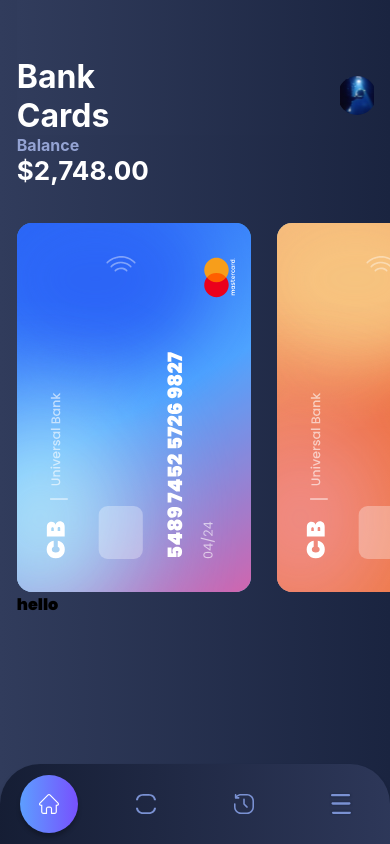
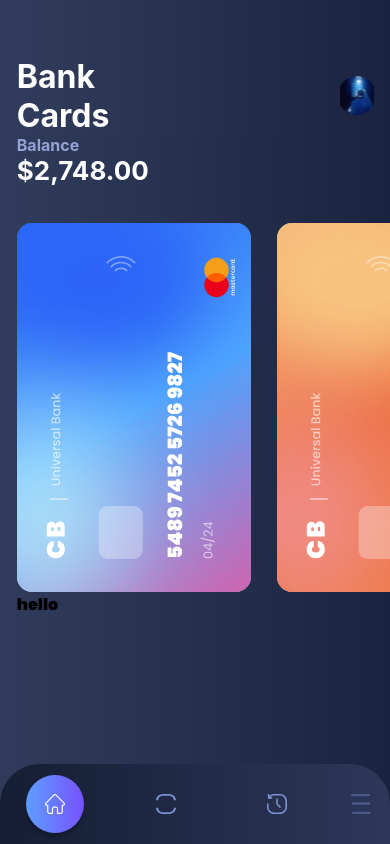
Before and after one commit to kharbanda-jagrat25/money-manager, a React Native app: screen / in a window 390 px wide. Built offline with nearby package versions, Linux system fonts and the light colour scheme.

Commit message:
handled unclickable tabs in navbar

```diff
--- a/AppNavigator.js
+++ b/AppNavigator.js
@@ -1,7 +1,7 @@
 import React from 'react';
 import { NavigationContainer } from '@react-navigation/native';
 import { createBottomTabNavigator } from '@react-navigation/bottom-tabs';
-import { StyleSheet } from 'react-native';
+import { StyleSheet, TouchableOpacity, View } from 'react-native';
 import { LinearGradient } from 'expo-linear-gradient';
 
 import Home from './screens/Home';
@@ -33,6 +33,9 @@ const styles = StyleSheet.create({
         width: "35%",
         height: "35%",
     },
+    unclickableContainer: {
+        marginTop: 11
+    }
 });
 
 const TabIcon = ({ focused, icon, alt }) => (
@@ -48,13 +51,39 @@ const TabIcon = ({ focused, icon, alt }) => (
         >
             <img style={styles.activeTabIcon} src={icon} alt={alt} />
         </LinearGradient>) : <img src={icon} alt={alt} />
+);
 
-
-
-
-)
+const UnclickableTabButton = ({ tab }) => (
+    <TouchableOpacity onPress={() => {}} style={{ opacity: 0.4 }}>
+        <View pointerEvents="none" style={styles.unclickableContainer}>
+            <img src={tab.icon} alt={tab.name} />
+        </View>
+    </TouchableOpacity>
+);
 
 const AppNavigator = () => {
+    const tabs = [
+        {
+            name: "Home",
+            icon: HomeIcon,
+            component: Home
+        },
+        {
+            name: "Catalogue",
+            icon: CatalogIcon,
+            component: Catalogue
+        },
+        {
+            name: "History",
+            icon: HistoryIcon,
+            component: History
+        },
+        {
+            name: "Menu",
+            icon: MenuIcon
+        }
+    ];
+
     return (
         <NavigationContainer>
             <Tab.Navigator
@@ -83,23 +112,22 @@ const AppNavigator = () => {
                     }
 
 
-                }}>
-                <Tab.Screen name="Home" component={Home} options={{
-                    headerShown: false,
-                    tabBarIcon: ({ focused }) => <TabIcon focused={focused} icon={HomeIcon} alt="Home" />,
-                }} />
-                <Tab.Screen name="Catalogue" component={Catalogue} options={{
-                    headerShown: false,
-                    tabBarIcon: ({ focused }) => <TabIcon focused={focused} icon={CatalogIcon} alt="Catalog" />,
-                }} />
-                <Tab.Screen name="History" component={History} options={{
-                    headerShown: false,
-                    tabBarIcon: ({ focused }) => <TabIcon focused={focused} icon={HistoryIcon} alt="History" />,
-                }} />
-                <Tab.Screen name="Menu" component={History} options={{
-                    headerShown: false,
-                    tabBarIcon: ({ focused }) => <TabIcon focused={focused} icon={MenuIcon} alt="Menu" />,
-                }} />
+                }}
+            >
+                {tabs.map(tab => {
+                    if (tab.component) return (
+                        <Tab.Screen name={tab.name} component={tab.component} options={{
+                            headerShown: false,
+                            tabBarIcon: ({ focused }) => <TabIcon focused={focused} icon={tab.icon} alt={tab.name} />,
+                        }} />
+                    );
+                    return (
+                        <Tab.Screen name={tab.name} component={() => {}} options={{
+                            headerShown: false,
+                            tabBarButton: props => <UnclickableTabButton tab={tab} { ...props } />,
+                        }} />
+                    );
+                })}
             </Tab.Navigator>
         </NavigationContainer>
     );
```
